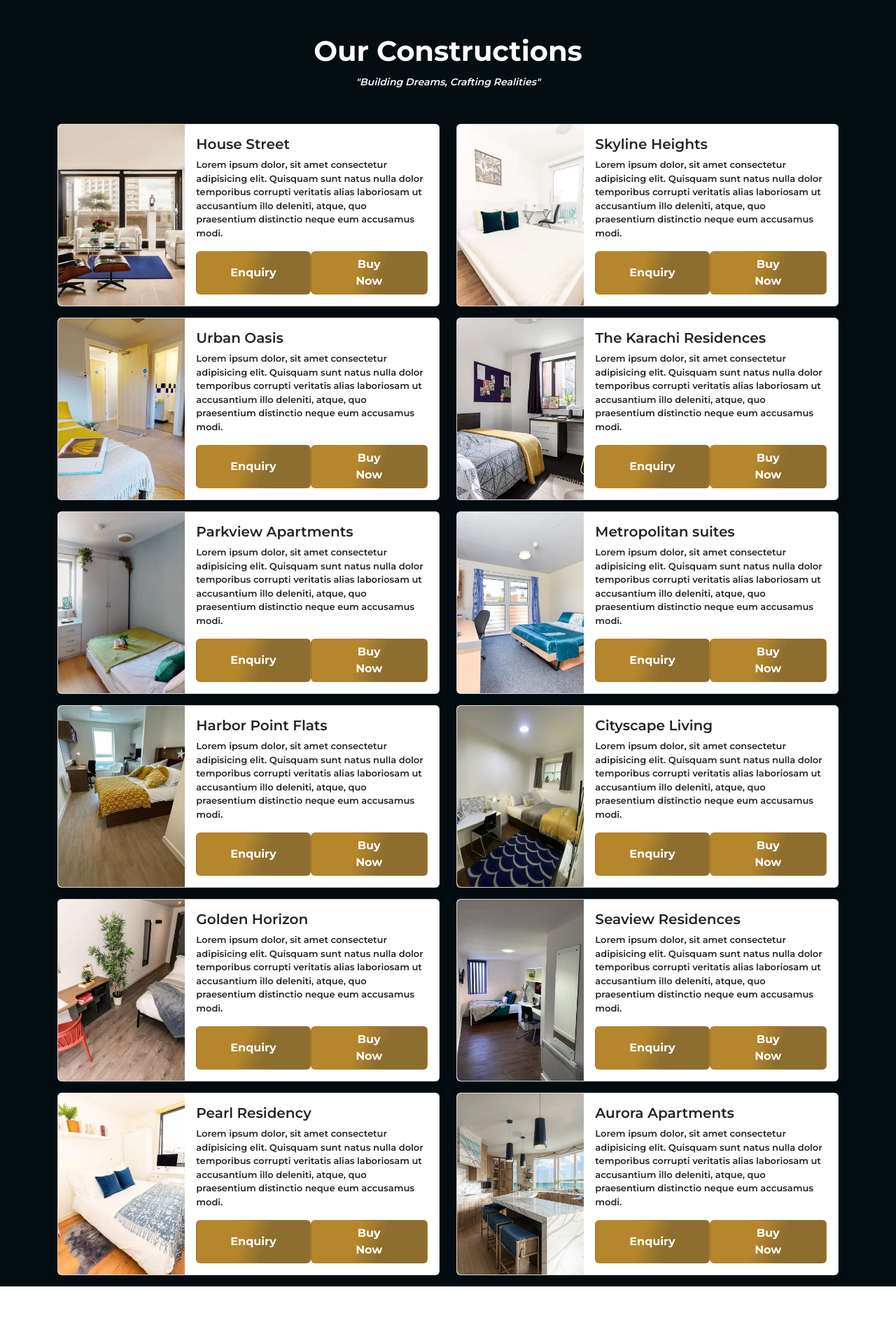
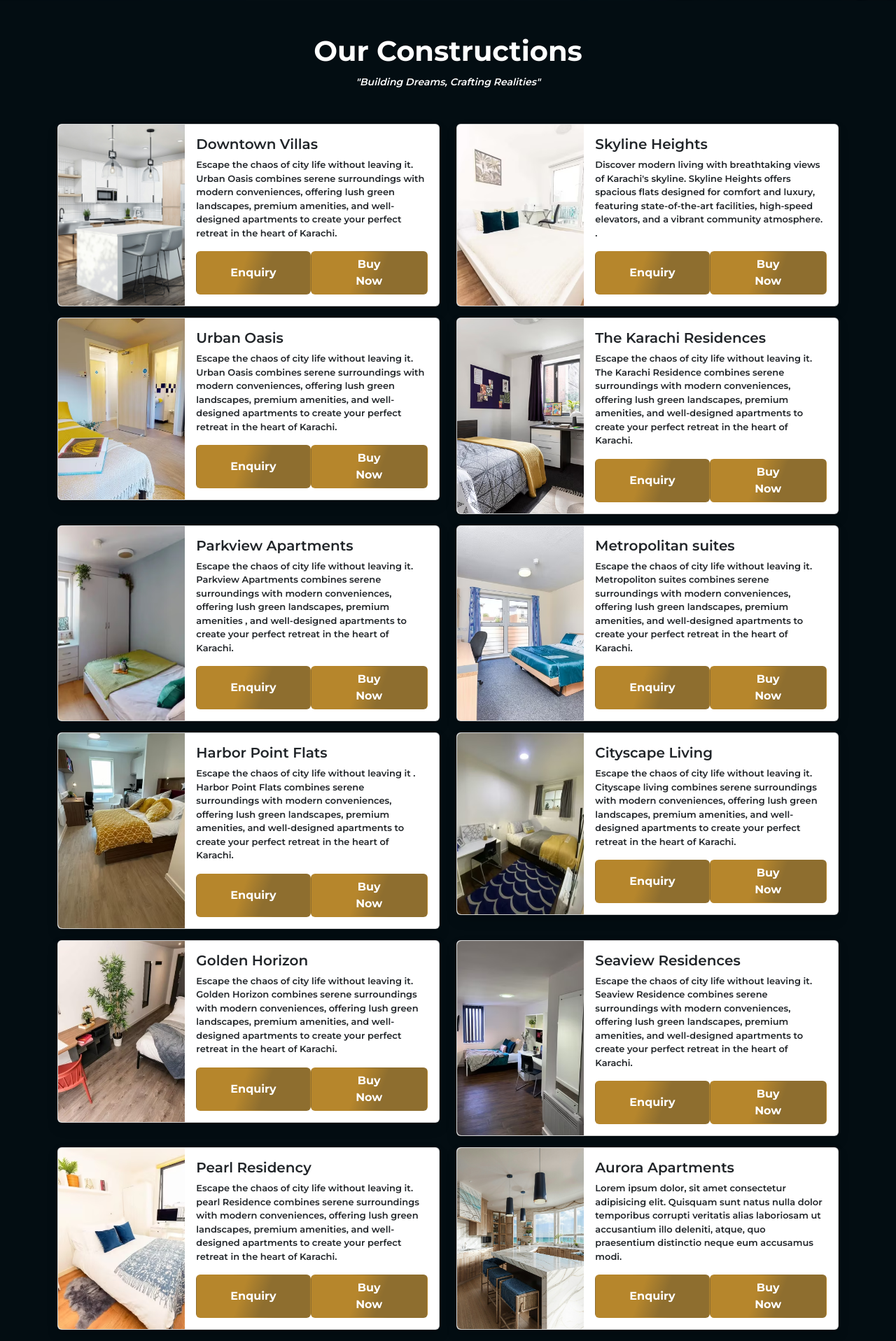
Before and after one commit to TahaRabbani/Real_Estate, a Django app: page /plots/ in a window 1280 px wide. Shown: the part 959-2876 px from the top of the page at 70% size. Before the commit the page ends 2798 px from the top, so only its background shows below. Run offline with Django 5.2, Linux system fonts and the light colour scheme; some libraries are stand-ins or nearby versions.

Commit message:
Card Descriptions

```diff
--- a/templates/pages/plots.html
+++ b/templates/pages/plots.html
@@ -49,15 +49,14 @@
                 <div class="card mb-3 shadow shadow-md">
                     <div class="row g-0">
                         <div class="col-md-4">
-                            <img src="/static/Images/plot1.webp" class="img-fluid rounded-start h-100" alt="...">
+                            <img src="/static/Images/flat 12.jpg" class="img-fluid rounded-start h-100" alt="...">
                         </div>
                         <div class="col-md-8">
                             <div class="card-body">
-                                <h5 class="card-title">House Street</h5>
-                                <p class="card-text" style="font-size: 13px; font-weight: normal;">Lorem ipsum dolor,
-                                    sit amet consectetur adipisicing elit. Quisquam sunt natus nulla dolor temporibus
-                                    corrupti veritatis alias laboriosam ut accusantium illo deleniti, atque, quo
-                                    praesentium distinctio neque eum accusamus modi.</p>
+                                <h5 class="card-title">Downtown Villas</h5>
+                                <p class="card-text" style="font-size: 13px; font-weight: normal;">Escape the chaos of city life without leaving it.
+                                    Urban Oasis combines serene surroundings with modern conveniences, offering lush green landscapes, premium amenities,
+                                    and well-designed apartments to create your perfect retreat in the heart of Karachi.</p>
                                 <div class="text-end d-flex justify-content-between">
                                     <button type="button" class="btn text-white px-5"
                                         style="transition: opacity 0.3s; opacity: 1;"
@@ -85,10 +84,10 @@
                         <div class="col-md-8">
                             <div class="card-body">
                                 <h5 class="card-title">Skyline Heights</h5>
-                                <p class="card-text" style="font-size: 13px; font-weight: normal;">Lorem ipsum dolor,
-                                    sit amet consectetur adipisicing elit. Quisquam sunt natus nulla dolor temporibus
-                                    corrupti veritatis alias laboriosam ut accusantium illo deleniti, atque, quo
-                                    praesentium distinctio neque eum accusamus modi.</p>
+                                <p class="card-text" style="font-size: 13px; font-weight: normal;">Discover modern living with breathtaking views of Karachi's skyline.
+                                     Skyline Heights offers spacious flats designed for comfort and luxury, featuring state-of-the-art facilities, high-speed elevators,
+                                    and a vibrant community atmosphere.
+                                    .</p>
                                 <div class="text-end d-flex justify-content-between">
                                     <button type="button" class="btn text-white px-5"
                                         style="transition: opacity 0.3s; opacity: 1;"
@@ -116,10 +115,9 @@
                         <div class="col-md-8">
                             <div class="card-body">
                                 <h5 class="card-title">Urban Oasis</h5>
-                                <p class="card-text" style="font-size: 13px; font-weight: normal;">Lorem ipsum dolor,
-                                    sit amet consectetur adipisicing elit. Quisquam sunt natus nulla dolor temporibus
-                                    corrupti veritatis alias laboriosam ut accusantium illo deleniti, atque, quo
-                                    praesentium distinctio neque eum accusamus modi.</p>
+                                <p class="card-text" style="font-size: 13px; font-weight: normal;">Escape the chaos of city life without leaving it.
+                                    Urban Oasis combines serene surroundings with modern conveniences,
+                                    offering lush green landscapes, premium amenities, and well-designed apartments to create your perfect retreat in the heart of Karachi.</p>
                                 <div class="text-end d-flex justify-content-between">
                                     <button type="button" class="btn text-white px-5"
                                         style="transition: opacity 0.3s; opacity: 1;"
@@ -147,10 +145,9 @@
                         <div class="col-md-8">
                             <div class="card-body">
                                 <h5 class="card-title">The Karachi Residences</h5>
-                                <p class="card-text" style="font-size: 13px; font-weight: normal;">Lorem ipsum dolor,
-                                    sit amet consectetur adipisicing elit. Quisquam sunt natus nulla dolor temporibus
-                                    corrupti veritatis alias laboriosam ut accusantium illo deleniti, atque, quo
-                                    praesentium distinctio neque eum accusamus modi.</p>
+                                <p class="card-text" style="font-size: 13px; font-weight: normal;">Escape the chaos of city life without leaving it.
+                                    The Karachi Residence combines serene surroundings with modern conveniences, offering lush green landscapes,
+                                    premium amenities, and well-designed apartments to create your perfect retreat in the heart of Karachi.</p>
                                 <div class="text-end d-flex justify-content-between">
                                     <button type="button" class="btn text-white px-5"
                                         style="transition: opacity 0.3s; opacity: 1;"
@@ -178,10 +175,9 @@
                         <div class="col-md-8">
                             <div class="card-body">
                                 <h5 class="card-title">Parkview Apartments</h5>
-                                <p class="card-text" style="font-size: 13px; font-weight: normal;">Lorem ipsum dolor,
-                                    sit amet consectetur adipisicing elit. Quisquam sunt natus nulla dolor temporibus
-                                    corrupti veritatis alias laboriosam ut accusantium illo deleniti, atque, quo
-                                    praesentium distinctio neque eum accusamus modi.</p>
+                                <p class="card-text" style="font-size: 13px; font-weight: normal;">Escape the chaos of city life without leaving it.
+                                    Parkview Apartments combines serene surroundings with modern conveniences, offering lush green landscapes, premium amenities
+                                    , and well-designed apartments to create your perfect retreat in the heart of Karachi.</p>
                                 <div class="text-end d-flex justify-content-between">
                                     <button type="button" class="btn text-white px-5"
                                         style="transition: opacity 0.3s; opacity: 1;"
@@ -209,10 +205,9 @@
                         <div class="col-md-8">
                             <div class="card-body">
                                 <h5 class="card-title">Metropolitan suites</h5>
-                                <p class="card-text" style="font-size: 13px; font-weight: normal;">Lorem ipsum dolor,
-                                    sit amet consectetur adipisicing elit. Quisquam sunt natus nulla dolor temporibus
-                                    corrupti veritatis alias laboriosam ut accusantium illo deleniti, atque, quo
-                                    praesentium distinctio neque eum accusamus modi.</p>
+                                <p class="card-text" style="font-size: 13px; font-weight: normal;">Escape the chaos of city life without leaving it.
+                                    Metropoliton suites combines serene surroundings with modern conveniences,
+                                    offering lush green landscapes, premium amenities, and well-designed apartments to create your perfect retreat in the heart of Karachi.</p>
                                 <div class="text-end d-flex justify-content-between">
                                     <button type="button" class="btn text-white px-5"
                                         style="transition: opacity 0.3s; opacity: 1;"
@@ -240,10 +235,9 @@
                         <div class="col-md-8">
                             <div class="card-body">
                                 <h5 class="card-title">Harbor Point Flats</h5>
-                                <p class="card-text" style="font-size: 13px; font-weight: normal;">Lorem ipsum dolor,
-                                    sit amet consectetur adipisicing elit. Quisquam sunt natus nulla dolor temporibus
-                                    corrupti veritatis alias laboriosam ut accusantium illo deleniti, atque, quo
-                                    praesentium distinctio neque eum accusamus modi.</p>
+                                <p class="card-text" style="font-size: 13px; font-weight: normal;">Escape the chaos of city life without leaving it
+                                    . Harbor Point Flats combines serene surroundings with modern conveniences, offering lush green landscapes, premium amenities,
+                                    and well-designed apartments to create your perfect retreat in the heart of Karachi.</p>
                                 <div class="text-end d-flex justify-content-between">
                                     <button type="button" class="btn text-white px-5"
                                         style="transition: opacity 0.3s; opacity: 1;"
@@ -271,10 +265,9 @@
                         <div class="col-md-8">
                             <div class="card-body">
                                 <h5 class="card-title">Cityscape Living</h5>
-                                <p class="card-text" style="font-size: 13px; font-weight: normal;">Lorem ipsum dolor,
-                                    sit amet consectetur adipisicing elit. Quisquam sunt natus nulla dolor temporibus
-                                    corrupti veritatis alias laboriosam ut accusantium illo deleniti, atque, quo
-                                    praesentium distinctio neque eum accusamus modi.</p>
+                                <p class="card-text" style="font-size: 13px; font-weight: normal;">Escape the chaos of city life without leaving it.
+                                    Cityscape living combines serene surroundings with modern conveniences, offering lush green landscapes, premium amenities,
+                                    and well-designed apartments to create your perfect retreat in the heart of Karachi.</p>
                                 <div class="text-end d-flex justify-content-between">
                                     <button type="button" class="btn text-white px-5"
                                         style="transition: opacity 0.3s; opacity: 1;"
@@ -302,10 +295,9 @@
                         <div class="col-md-8">
                             <div class="card-body">
                                 <h5 class="card-title">Golden Horizon</h5>
-                                <p class="card-text" style="font-size: 13px; font-weight: normal;">Lorem ipsum dolor,
-                                    sit amet consectetur adipisicing elit. Quisquam sunt natus nulla dolor temporibus
-                                    corrupti veritatis alias laboriosam ut accusantium illo deleniti, atque, quo
-                                    praesentium distinctio neque eum accusamus modi.</p>
+                                <p class="card-text" style="font-size: 13px; font-weight: normal;">Escape the chaos of city life without leaving it.
+                                    Golden Horizon combines serene surroundings with modern conveniences, offering lush green landscapes, premium amenities,
+                                    and well-designed apartments to create your perfect retreat in the heart of Karachi.</p>
                                 <div class="text-end d-flex justify-content-between">
                                     <button type="button" class="btn text-white px-5"
                                         style="transition: opacity 0.3s; opacity: 1;"
@@ -333,10 +325,9 @@
                         <div class="col-md-8">
                             <div class="card-body">
                                 <h5 class="card-title">Seaview Residences</h5>
-                                <p class="card-text" style="font-size: 13px; font-weight: normal;">Lorem ipsum dolor,
-                                    sit amet consectetur adipisicing elit. Quisquam sunt natus nulla dolor temporibus
-                                    corrupti veritatis alias laboriosam ut accusantium illo deleniti, atque, quo
-                                    praesentium distinctio neque eum accusamus modi.</p>
+                                <p class="card-text" style="font-size: 13px; font-weight: normal;">Escape the chaos of city life without leaving it.
+                                    Seaview Residence combines serene surroundings with modern conveniences, offering lush green landscapes, premium amenities,
+                                    and well-designed apartments to create your perfect retreat in the heart of Karachi.</p>
                                 <div class="text-end d-flex justify-content-between">
                                     <button type="button" class="btn text-white px-5"
                                         style="transition: opacity 0.3s; opacity: 1;"
@@ -364,10 +355,9 @@
                         <div class="col-md-8">
                             <div class="card-body">
                                 <h5 class="card-title">Pearl Residency</h5>
-                                <p class="card-text" style="font-size: 13px; font-weight: normal;">Lorem ipsum dolor,
-                                    sit amet consectetur adipisicing elit. Quisquam sunt natus nulla dolor temporibus
-                                    corrupti veritatis alias laboriosam ut accusantium illo deleniti, atque, quo
-                                    praesentium distinctio neque eum accusamus modi.</p>
+                                <p class="card-text" style="font-size: 13px; font-weight: normal;">Escape the chaos of city life without leaving it.
+                                    pearl Residence combines serene surroundings with modern conveniences, offering lush green landscapes, premium amenities,
+                                    and well-designed apartments to create your perfect retreat in the heart of Karachi.</p>
                                 <div class="text-end d-flex justify-content-between">
                                     <button type="button" class="btn text-white px-5"
                                         style="transition: opacity 0.3s; opacity: 1;"
```
